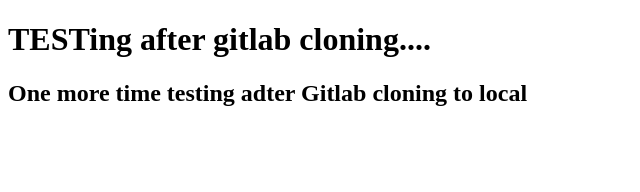
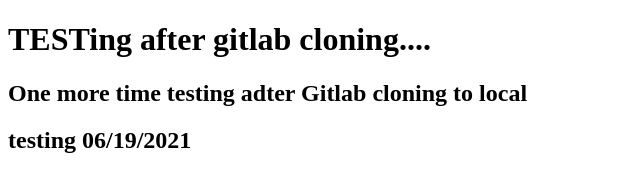
Before and after one commit to jyothybaby/first-day-repo, a plain HTML site: page index.html in a window 1280 px wide. Shown: the whole page, without its empty margins (0-640 px from the left). Drawn offline with Linux system fonts and the light colour scheme.

Commit message:
testing 06/09/21changes

```diff
--- a/index.html
+++ b/index.html
@@ -8,5 +8,7 @@
 
     <h1><b>TESTing after gitlab cloning....</b></h1>
 <h2>One more time testing adter Gitlab cloning to local</h2>
+
+<h2>testing 06/19/2021</h2>
 </body>
 </html>
```
